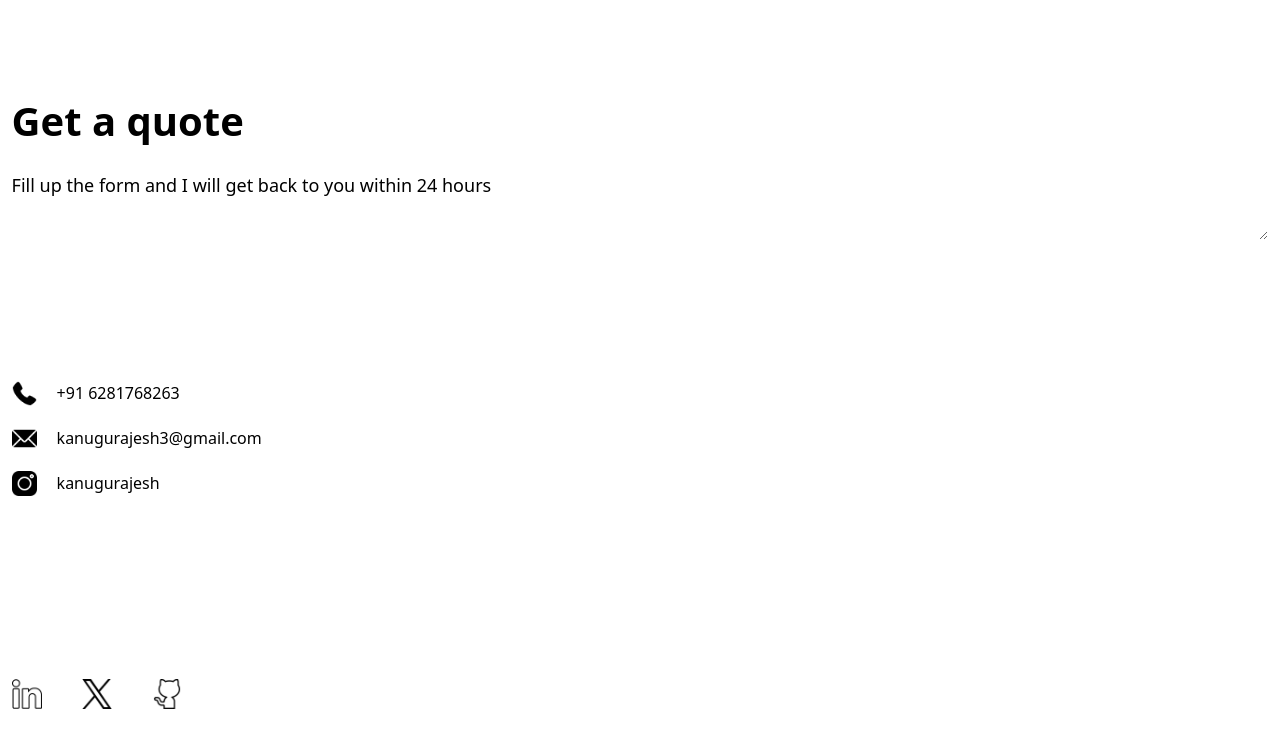
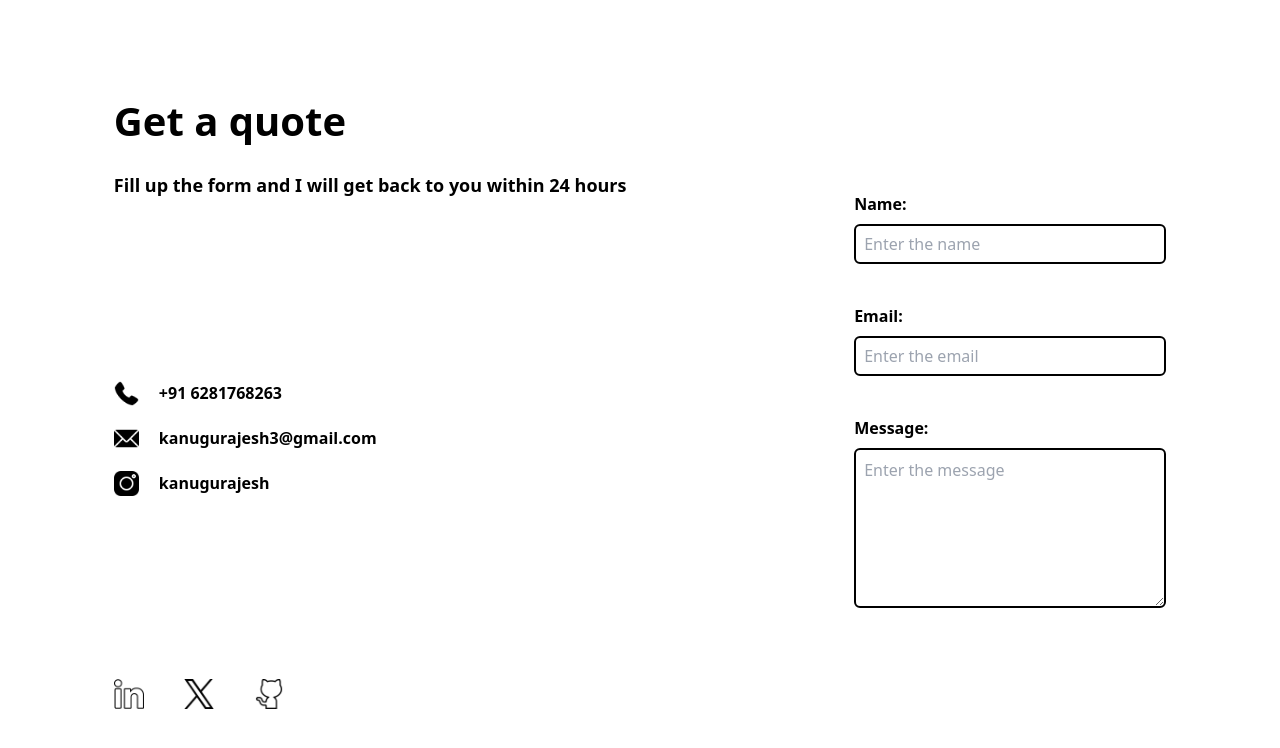
Before and after one commit to kanugurajesh/kanugurajesh.github.io, a Next.js app: page /contact in a window 1280 px wide. Shown: the top 748 px of the page. Built offline with nearby package versions, Linux system fonts and the light colour scheme.

Commit message:
Adding the for

```diff
--- a/pages/contact.tsx
+++ b/pages/contact.tsx
@@ -3,7 +3,7 @@ import Link from "next/link"
 
 export default function Contact() {
     return (
-        <div className="w-screen h-screen text-extrabold flex justify-around">
+        <div className="w-screen h-screen text-extrabold flex justify-around font-black">
             <div className="flex flex-col justify-around">
                 <div className="flex flex-col gap-5">
                     <h1 className="text-5xl font-black">Get a quote</h1>
@@ -37,14 +37,21 @@ export default function Contact() {
                     </Link>
                 </div>
             </div>
-            <div>
-                <label htmlFor=""></label>
-                <input type="text" />
-                <label htmlFor=""></label>
-                <input type="email" />
-                {/* @ts-ignore */}
-                <textarea name="" id="" cols="30" rows="10">
-                </textarea>
+            <div className="flex flex-col justify-center gap-10">
+                <div className="flex flex-col gap-2">
+                    <label htmlFor="text-input">Name:</label>
+                    <input type="text" id="text-input" className="border border-black border-2 h-10 rounded-md p-2 font-normal" placeholder="Enter the name"/>
+                </div>
+                <div className="flex flex-col gap-2">
+                    <label htmlFor="email-input">Email:</label>
+                    <input type="email" id="email-input" className="border border-black border-2 h-10 rounded-md p-2 font-normal" placeholder="Enter the email"/>
+                </div>
+                <div className="flex flex-col gap-2">
+                    <label htmlFor="textarea-input">Message:</label>
+                    {/* @ts-ignore */}
+                    <textarea name="" placeholder="Enter the message" id="textarea-input" cols="30" rows="10" className="border border-black border-2 h-40 rounded-md p-2 font-normal">
+                    </textarea>
+                </div>
             </div>
         </div>
     )
```
